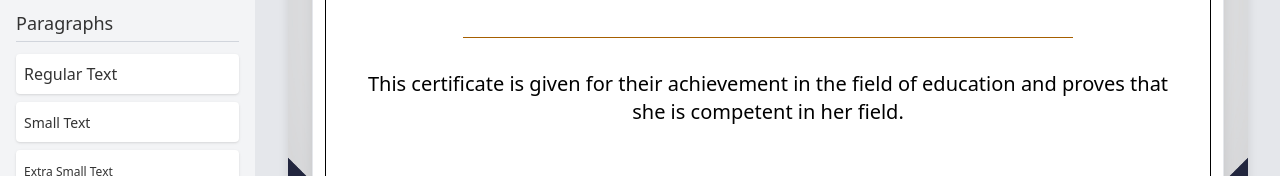
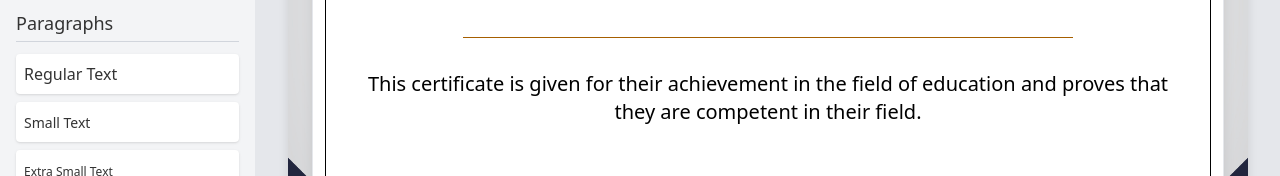
Before and after one commit to astrea25/customizable-certificate, a React (Vite) app: page / in a window 1280 px wide. Shown: the part 496-672 px from the top of the page. Built offline with nearby package versions, Linux system fonts and the light colour scheme.

Commit message:
Updated wording

```diff
--- a/src/components/certificate/templates/BaseCertificate.jsx
+++ b/src/components/certificate/templates/BaseCertificate.jsx
@@ -28,7 +28,7 @@ const ImageBasedCertificate = () => {
 
             <p className="text-center text-xl mb-10 max-w-4xl text-black">
               This certificate is given for their achievement in the field of
-              education and proves that she is competent in her field.
+              education and proves that they are competent in their field.
             </p>
           </div>
 
```
